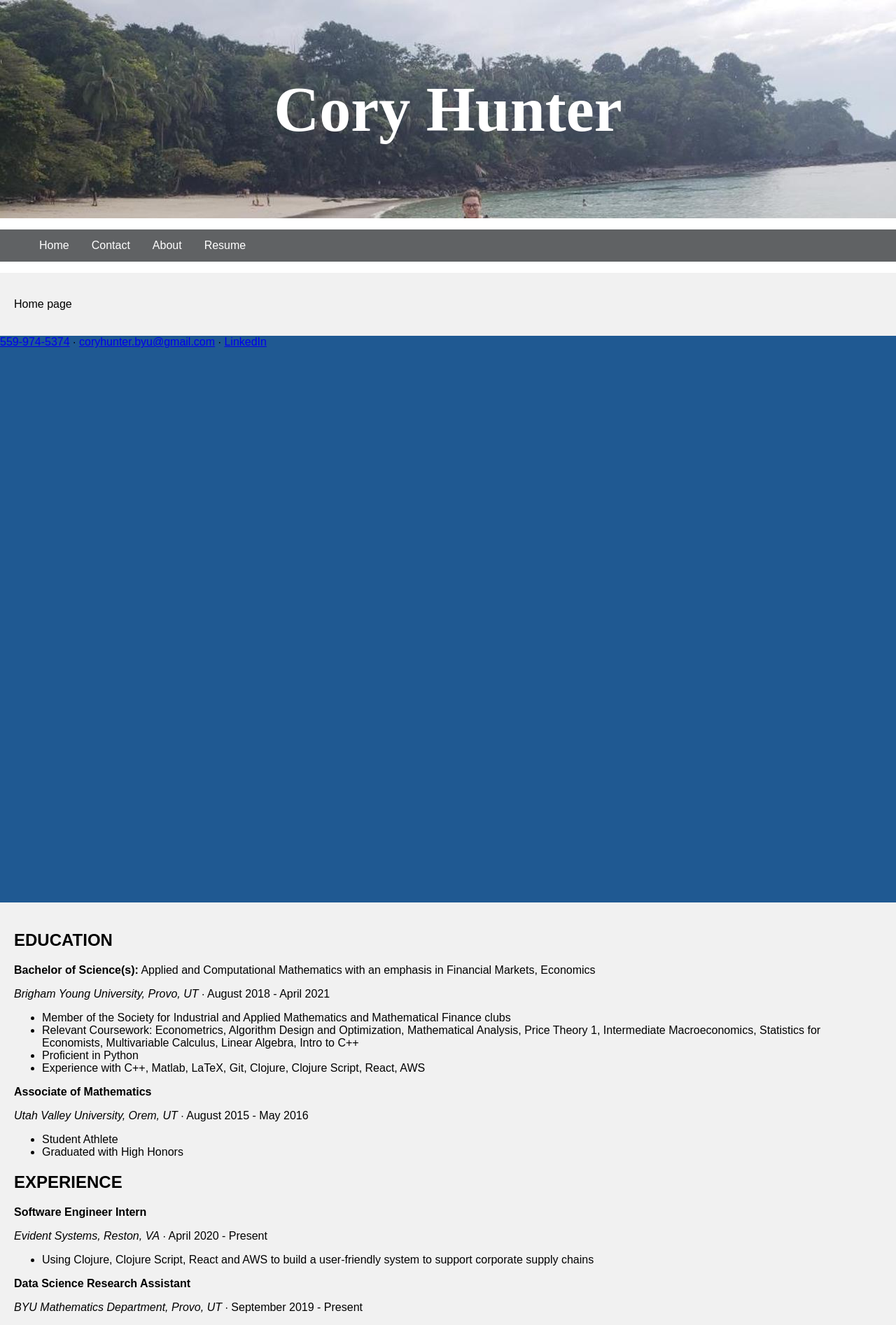
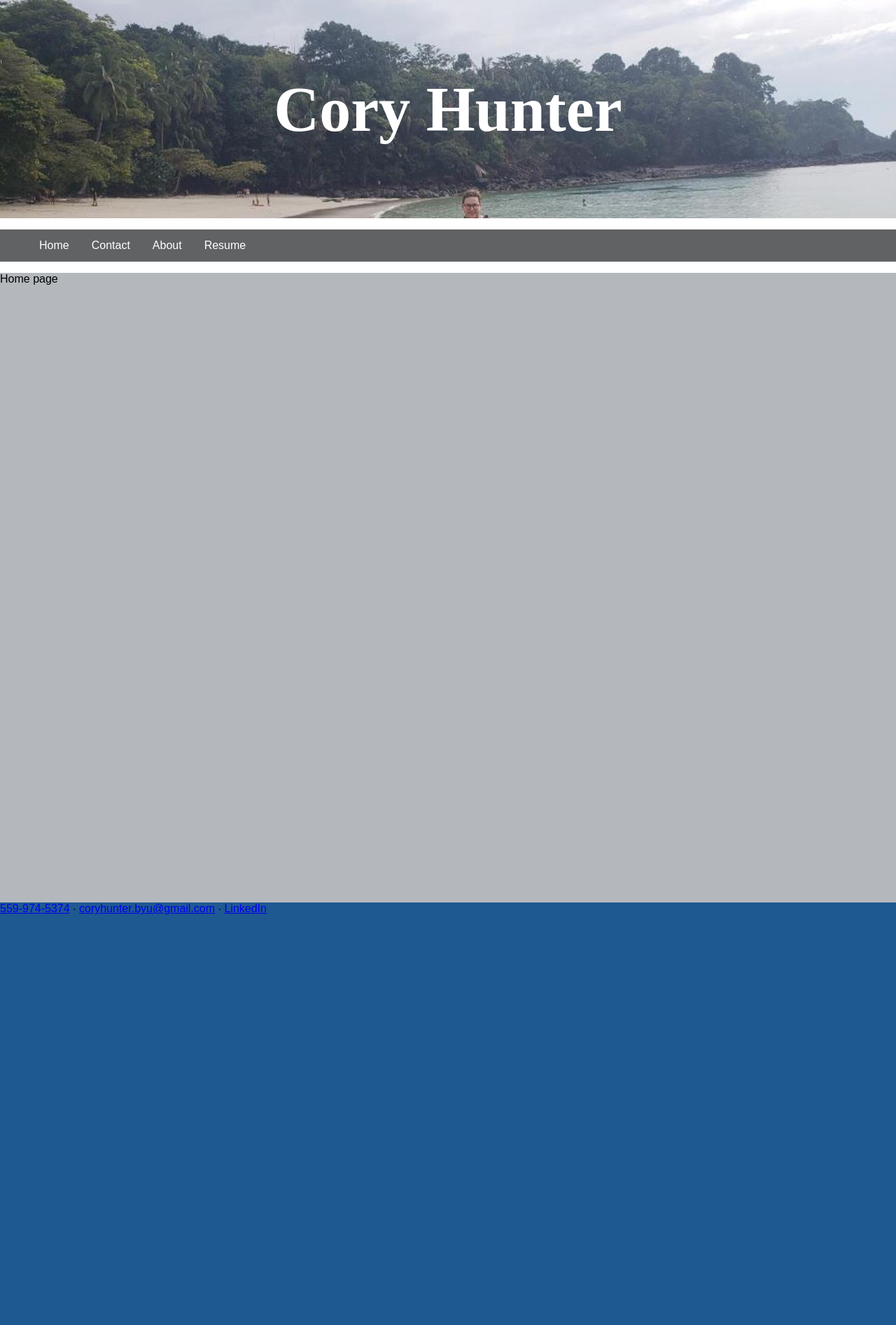
Before and after one commit to layniecalderwood/coryrhunter.com, a Jekyll site: the page built from index.md, in a window 1280 px wide. Shown: the top 1894 px of the page at 70% size. Built offline with Jekyll 4.4.1, drawn with Linux system fonts in a browser that asks for light colours; our own code applies the rules of GitHub Pages for plain Markdown files.

Commit message:
getting my section on!

```diff
--- a/_layouts/default.html
+++ b/_layouts/default.html
@@ -42,6 +42,7 @@ header {
   color: white;
   font-family: "Times New Roman",Times, serif;
   width: 100%;
+  margin: 0;
 }
 
 header:hover {
@@ -55,9 +56,6 @@ nav ul {
   overflow: hidden;
   overflow: hidden;
   background-color: #606264;
-  position: sticky;
-  position: -webkit-sticky;
-  top: 0
 }
 
 /* Create two columns/boxes that floats next to each other */
@@ -111,10 +109,9 @@ footer {
 </ul>
 </nav>
 
-<a id="homepage">
-<article>
+<a id="homepage"><section class="fwh-slide fwh-slide--bg-grey">
   <p> Home page</p>
-</article></a>
+</section></a>
 
 <a id="contact"><section class="fwh-slide">
   <p> {{ "[559-974-5374](tel:5599745374) ∙ <coryhunter.byu@gmail.com> ∙ [LinkedIn](https://linkedin.com/in/coryrhunter)" | markdownify }}
```
